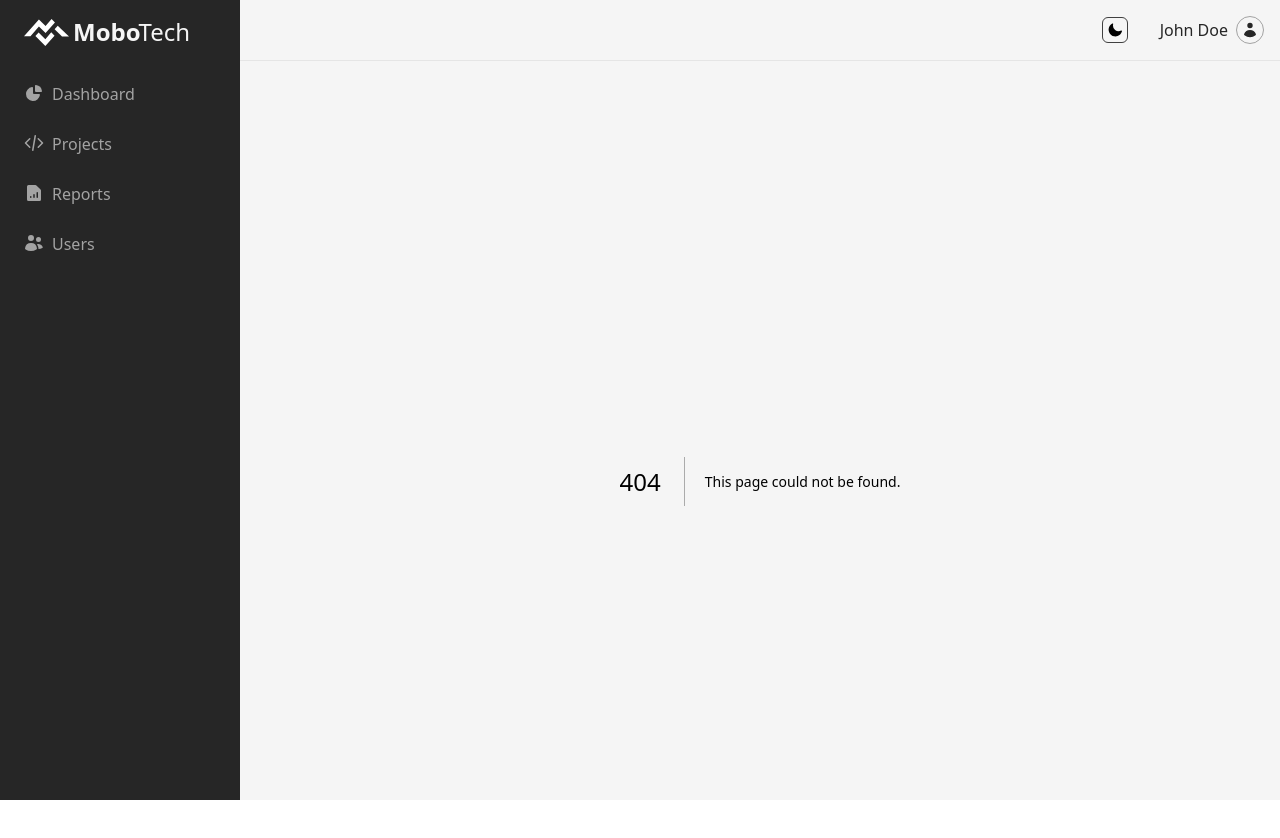
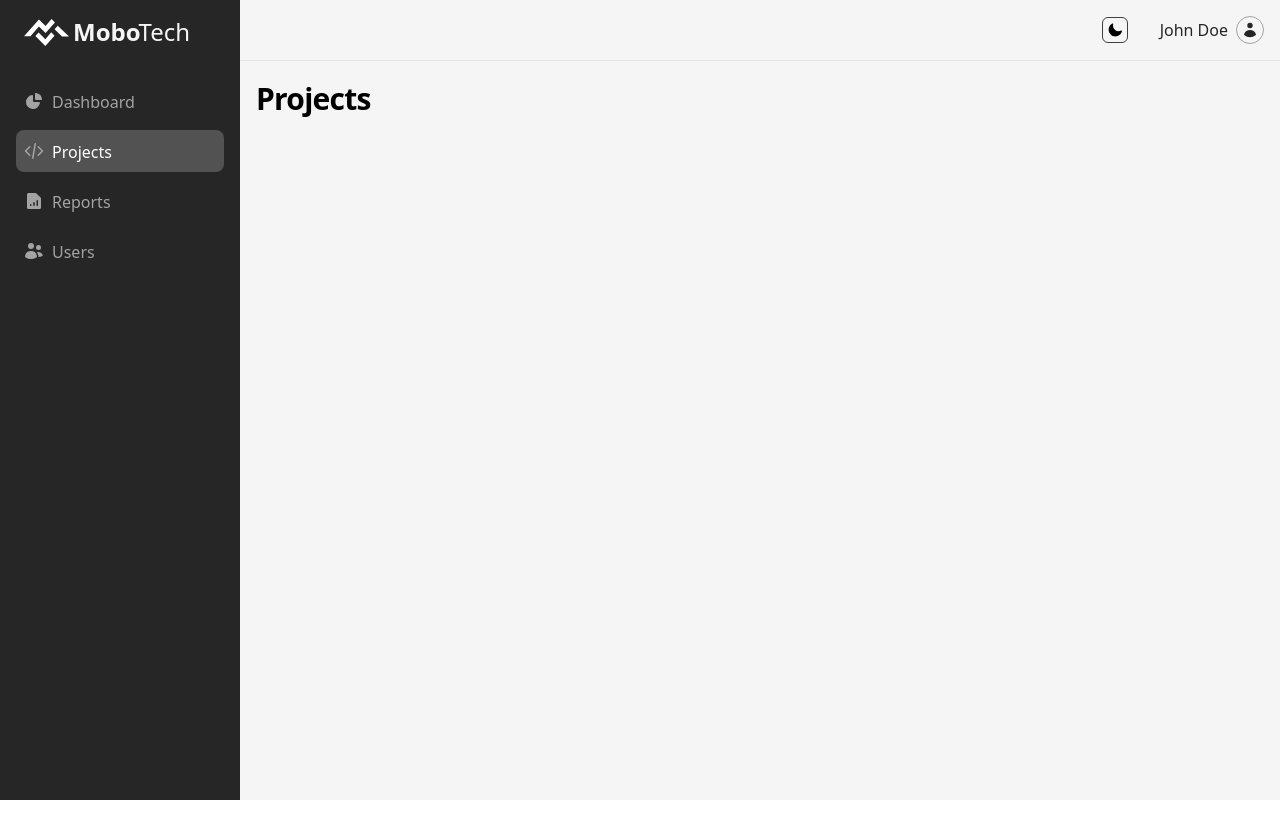
Before and after one commit to brenoborba/dashboard-layout, a Next.js app: page /projects in a window 1280 px wide. Before the commit this address had no page. Shown: the top 838 px of the page. After the commit the page ends 800 px from the top, so only its background shows below. Built offline with nearby package versions, Linux system fonts and the light colour scheme.

Commit message:
feat(ui): add active state to sidebar navigation items

```diff
--- a/app/page.tsx
+++ b/app/page.tsx
@@ -1,7 +1,9 @@
+import PageTitle from '@/components/ui/page-title'
+
 export default function Home() {
   return (
     <div>
-      <h1>home</h1>
+      <PageTitle>Dashboard</PageTitle>
     </div>
   )
 }
--- /dev/null
+++ b/app/projects/page.tsx
@@ -0,0 +1,8 @@
+import PageTitle from '@/components/ui/page-title'
+import React from 'react'
+
+const Projects = () => {
+  return <PageTitle>Projects</PageTitle>
+}
+
+export default Projects
--- /dev/null
+++ b/app/reports/page.tsx
@@ -0,0 +1,8 @@
+import PageTitle from '@/components/ui/page-title'
+import React from 'react'
+
+const Reports = () => {
+  return <PageTitle>Reports</PageTitle>
+}
+
+export default Reports
--- /dev/null
+++ b/app/users/page.tsx
@@ -0,0 +1,8 @@
+import PageTitle from '@/components/ui/page-title'
+import React from 'react'
+
+const Users = () => {
+  return <PageTitle>Users</PageTitle>
+}
+
+export default Users
--- a/components/layout/header.tsx
+++ b/components/layout/header.tsx
@@ -1,4 +1,4 @@
-import { SunIcon, MoonIcon, UserIcon } from '@heroicons/react/20/solid'
+import { SunIcon, MoonIcon, UserIcon, Bars3Icon } from '@heroicons/react/20/solid'
 import React, { useState } from 'react'
 
 const Header = ({ className }: { className: string }) => {
@@ -9,7 +9,11 @@ const Header = ({ className }: { className: string }) => {
   }
   return (
     <div id='header' className={className}>
-      <div className='flex gap-6 items-center w-full justify-end'>
+      <div className='flex items-center w-full justify-between'>
+        <button className='block lg:invisible'>
+          <Bars3Icon className='size-6' />
+        </button>
+        <div className='flex items-center gap-6'>
           <button
             className='border hover:bg-neutral-200 transition-colors p-1 rounded-md border-neutral-700 dark:invert'
             onClick={handleDarkMode}
@@ -22,6 +26,7 @@ const Header = ({ className }: { className: string }) => {
           </button>
         </div>
       </div>
+    </div>
   )
 }
 
--- a/components/layout/sidebar.tsx
+++ b/components/layout/sidebar.tsx
@@ -2,38 +2,42 @@ import { ChartPieIcon, CodeBracketIcon, DocumentChartBarIcon, UsersIcon } from '
 import Link from 'next/link'
 import { ReactElement } from 'react'
 import Image from 'next/image'
+import { usePathname } from 'next/navigation'
+import { twMerge } from 'tailwind-merge'
 
 export type NavItem = {
   name: string
   href: string
   icon: ReactElement
+  iconClassName?: string
 }
 
-const iconClassName = 'size-5 text-neutral-400 group-hover:text-white transition-colors'
+const defaultIconClassName = 'size-5 text-neutral-400 group-hover:text-white transition-colors'
 export const navItems: NavItem[] = [
   {
     name: 'Dashboard',
     href: '/',
-    icon: <ChartPieIcon className={iconClassName} />,
+    icon: <ChartPieIcon className={defaultIconClassName} />,
   },
   {
     name: 'Projects',
     href: '/projects',
-    icon: <CodeBracketIcon className={iconClassName} />,
+    icon: <CodeBracketIcon className={defaultIconClassName} />,
   },
   {
     name: 'Reports',
     href: '/reports',
-    icon: <DocumentChartBarIcon className={iconClassName} />,
+    icon: <DocumentChartBarIcon className={defaultIconClassName} />,
   },
   {
     name: 'Users',
     href: '/users',
-    icon: <UsersIcon className={iconClassName} />,
+    icon: <UsersIcon className={defaultIconClassName} />,
   },
 ]
 
 const Sidebar = ({ className }: { className: string }) => {
+  const pathname = usePathname()
   return (
     <aside className={className}>
       <div className='flex items-center justify-start'>
@@ -48,17 +52,25 @@ const Sidebar = ({ className }: { className: string }) => {
         <span className='font-normal font-poppins xl:text-2xl -m-0.5 lg:text-xl'>Tech</span>
       </div>
       <nav>
-        <ul className='space-y-2 py-6'>
-          {navItems.map((item: NavItem) => (
-            <li key={item.name} className='group hover:bg-neutral-600 rounded'>
+        <ul className='space-y-2 xl:py-8'>
+          {navItems.map((item: NavItem) => {
+            const isActive = pathname === item.href
+            return (
+              <li
+                key={item.name}
+                className={`${isActive ? ' bg-neutral-600 rounded-lg' : 'group hover:bg-neutral-600 rounded-lg'}`}
+              >
                 <Link href={item.href} className='flex items-center p-2'>
                   {item.icon}
-                <span className='text-neutral-400 ms-2 xl:pt-0.5 group-hover:text-white transition-colors'>
+                  <span
+                    className={`text-neutral-400 ms-2 xl:pt-0.5 ${isActive ? 'text-white' : 'group-hover:text-white'} transition-colors`}
+                  >
                     {item.name}
                   </span>
                 </Link>
               </li>
-          ))}
+            )
+          })}
         </ul>
       </nav>
     </aside>
--- /dev/null
+++ b/components/ui/page-title.tsx
@@ -0,0 +1,11 @@
+import React from 'react'
+
+type Props = {
+  children: React.ReactNode
+}
+
+const PageTitle = (props: Props) => {
+  return <h2 className='text-3xl font-bold tracking-tight'>{props.children}</h2>
+}
+
+export default PageTitle
--- a/package.json
+++ b/package.json
@@ -14,7 +14,8 @@
     "next": "14.2.4",
     "prettier": "^3.3.2",
     "react": "^18",
-    "react-dom": "^18"
+    "react-dom": "^18",
+    "tailwind-merge": "^2.3.0"
   },
   "devDependencies": {
     "@types/node": "^20",
```
Also changed, not shown: 1 other file (tests, documents, lock files or other folders). Lines whose indentation alone changed are shown as unchanged.
